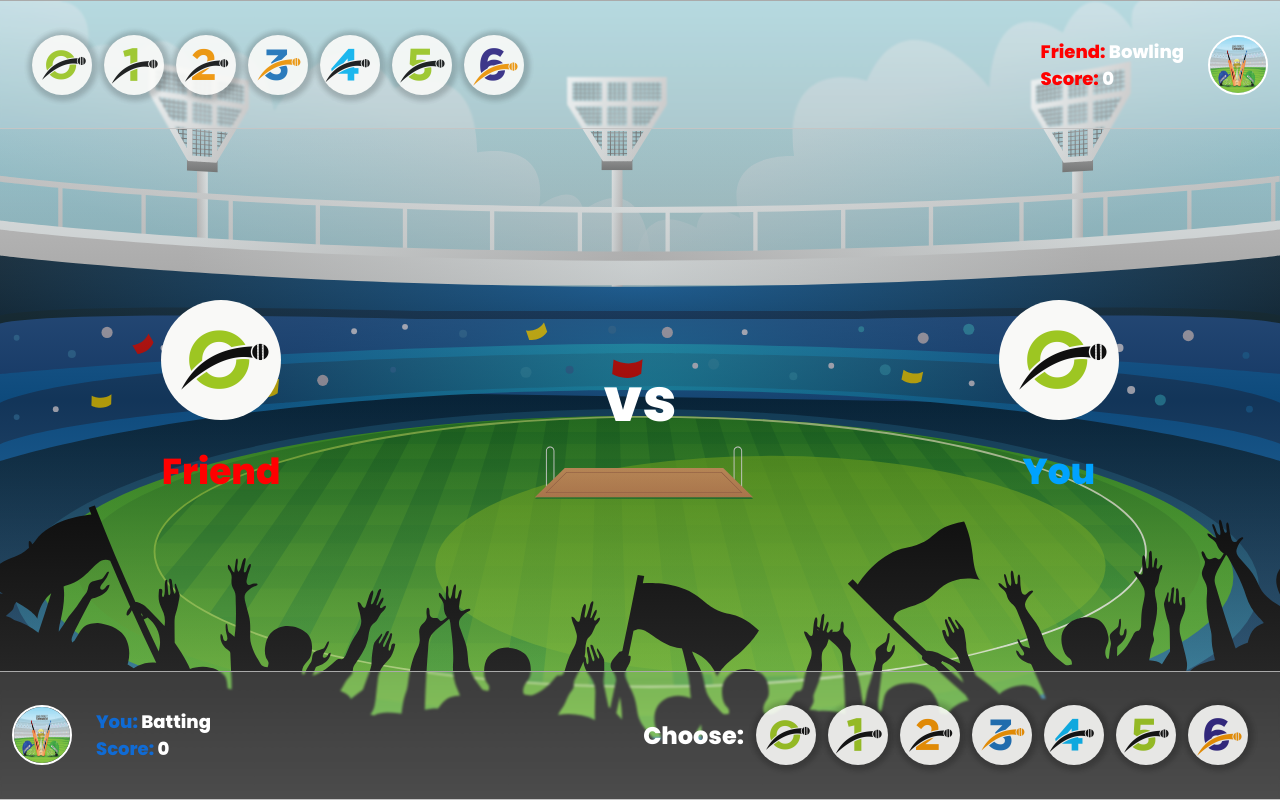
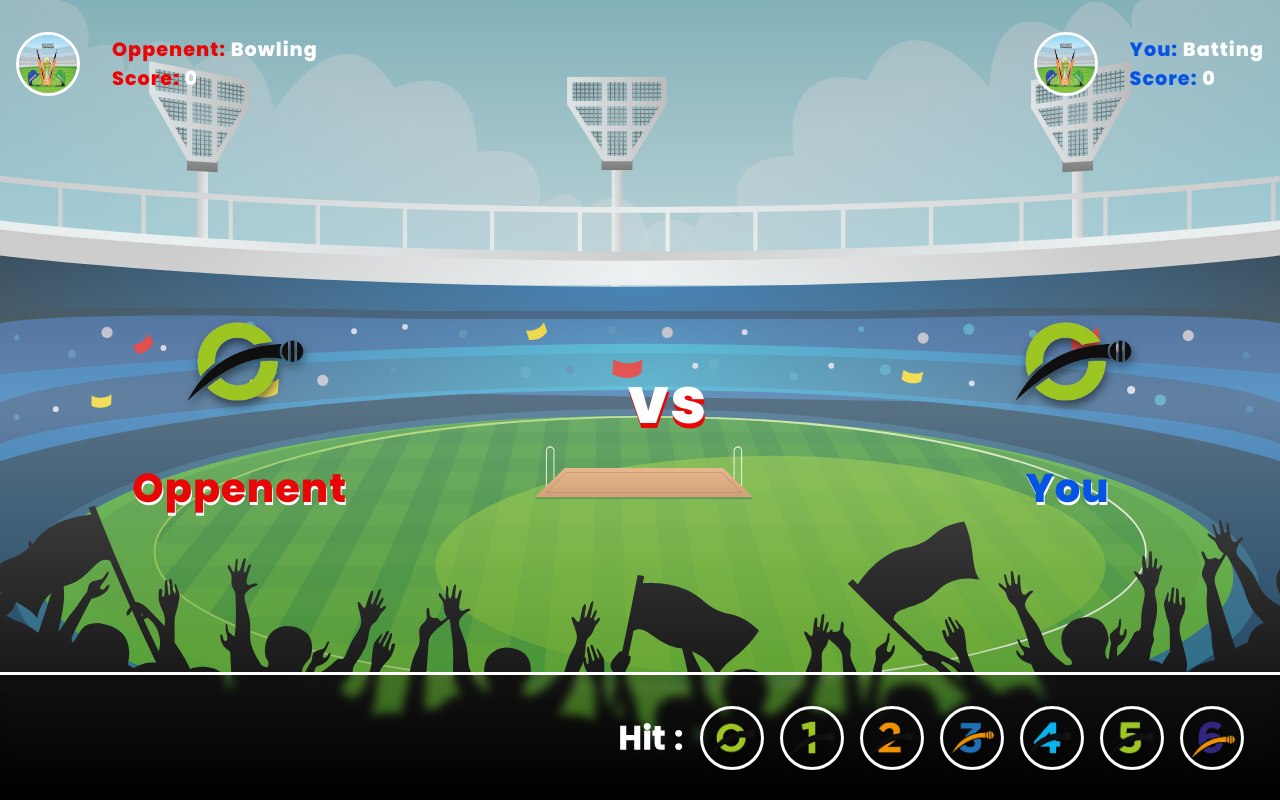
Before and after one commit to AbishekAP/Hand-Cricket, a plain HTML site: page index.html in a window 1280 px wide. Drawn offline with Linux system fonts and the light colour scheme.

Commit message:
Design change and add js

```diff
--- a/index.html
+++ b/index.html
@@ -1,8 +1,7 @@
 <!DOCTYPE html>
 <html lang="en">
-
 <head>
-    <meta charset="UTF-8" />
+    <meta charset="UTF-8"/>
     <meta name="viewport" content="width=device-width, initial-scale=1.0" />
     <title>Hand Cricket</title>
     <link rel="stylesheet" href="style.css" />
@@ -10,68 +9,62 @@
 <link rel="preconnect" href="https://fonts.gstatic.com" crossorigin>
 <link href="https://fonts.googleapis.com/css2?family=Poppins:wght@200;400;600;800&display=swap" rel="stylesheet">
 </head>
-
 <body>
         <div class="ground-container">
-            <div class="bot container">
-                <div class="score-list">
-                    <img src="img/score-0.jpg" alt="" />
-                    <img src="img/score-1.jpg" alt="" />
-                    <img src="img/score-2.jpg" alt="" />
-                    <img src="img/score-3.jpg" alt="" />
-                    <img src="img/score-4.jpg" alt="" />
-                    <img src="img/score-5.jpg" alt="" />
-                    <img src="img/score-6.jpg" alt="" />
-                </div>
+<!---- details ----->
+            <div class="details container">
                 <div class="profile-container">
                     <img src="img/cricket-championship.jpg" alt="" />
                     <div class="details">
-                        <p>Friend: <span>Bowling</span></p>
+                        <p>Oppenent: <span>Bowling</span></p>
+                        <p>Score: <span>0</span></p>
+                    </div>
+                </div>
+                <div class="profile-container">
+                    <img src="img/cricket-championship.jpg" alt=""  />
+                    <div class="details">
+                        <p>You: <span>Batting</span></p>
                         <p>Score: <span>0</span></p>
                     </div>
                 </div>
             </div>
+<!---- Game overview ----->
             <div class="game-overview">
-                <div class="bot-input-show">
-                    <img src="img/score-0.jpg" alt="">
-                    <h2>Friend</h2>
+                <div class="oppenent-input-show">
+                    <img src="img/score-0.png" alt="img"  id="opponent-hit">
+                    <h2>Oppenent</h2>
                 </div>
                 <div class="result-show">
                     <h1>vs</h1>
                 </div>
                 <div class="user-input-show">
-                    <img src="img/score-0.jpg" alt="">
+                    <img src="img/score-0.png" alt="img"  id="user-hit">
                     <h2>You</h2>
                 </div>
             </div>
-            <div class="user container">
-                <div class="profile-container">
-                    <img src="img/cricket-championship.jpg" alt="" />
-                    <div class="details">
-                        <p>You: <span>Batting</span></p>
-                        <p>Score: <span>0</span></p>
-                    </div>
-                </div>
+<!---- Score pick ---->
+            <div class="run-pick container">
                 <div class="score-list">
-                    <h2>Choose:</h2>
-                    <img src="img/score-0.jpg" alt="" />
-                    <img src="img/score-1.jpg" alt="" />
-                    <img src="img/score-2.jpg" alt="" />
-                    <img src="img/score-3.jpg" alt="" />
-                    <img src="img/score-4.jpg" alt="" />
-                    <img src="img/score-5.jpg" alt="" />
-                    <img src="img/score-6.jpg" alt="" />
+                    <h2>Hit :</h2>
+                    <img src="img/score-0.png" alt="score" class="score" value="0" />
+                    <img src="img/score-1.png" alt="score" class="score" value="1" />
+                    <img src="img/score-2.png" alt="score" class="score" value="2" />
+                    <img src="img/score-3.png" alt="score" class="score" value="3" />
+                    <img src="img/score-4.png" alt="score" class="score" value="4" />
+                    <img src="img/score-5.png" alt="score" class="score" value="5" />
+                    <img src="img/score-6.png" alt="score" class="score" value="6" />
                 </div>
             </div>
             <div class="game-result-show">
                 <p>You Went Play Again?</p>
                 <div class="btn-grp">
                     <button type="button">Cancel</button>
-                    <button type="button">OK</button>
+                    <button type="button" id="btn-ok">OK</button>
                 </div>
             </div>
         </div>
         <div class="blur"></div>
+        <script src="script.js"></script>
 </body>
 
 </html>
--- /dev/null
+++ b/script.js
@@ -0,0 +1,45 @@
+const $score=document.querySelectorAll(".score");
+const $userHit=document.querySelector("#user-hit");
+const $opppentHit=document.querySelector("#opponent-hit");
+var score='';
+$score.forEach((e)=>{
+    e.addEventListener('click',()=>{
+        $userHit.src=e.src;
+        var user=e.value;
+        console.log(user);
+        oppenentPlay(user);
+    });
+});
+function oppenentPlay(user){
+    var oppenent=Math.floor((Math.random()*7));
+    switch(oppenent){
+        case 0:
+            $opppentHit.src="img/score-0.png";
+        break;
+        case 1:
+            $opppentHit.src="img/score-1.png";
+        break;
+        case 2:
+            $opppentHit.src="img/score-2.png";
+        break;
+        case 3:
+            $opppentHit.src="img/score-3.png";
+        break;
+        case 4:
+            $opppentHit.src="img/score-4.png";
+        break;
+        case 5:
+            $opppentHit.src="img/score-5.png";
+        break;
+        case 6:
+            $opppentHit.src="img/score-6.png";
+        break;
+        default:
+            console.log("sorry!");
+        break;
+    }
+    resultCheck(user,oppenent);
+}
+function resultCheck(){
+
+}
--- a/style.css
+++ b/style.css
@@ -1,46 +1,45 @@
+:root{
+    --blue:#0654e4;
+    --red:#e90606;
+}
 *{
     margin: 0;
     padding: 0;
     box-sizing: border-box;
     overflow: hidden;
     font-family: 'Poppins', sans-serif;
-    -webkit-user-drag: none;
+    letter-spacing: 1px;
 }
-html{
-    font-size: 75%;
-}
+
+/* ground container */
 .ground-container{
     width: 100vw;
     height: 100vh;
-    background:linear-gradient(#ffffff3d,#00000044,#ffffff38), url('img/Cricket_Stadium.svg');;
+    background:linear-gradient(#0000001f,#ffffff50,#0000002f), url('img/Cricket_Stadium.svg');
     background-position: center;
     background-repeat: no-repeat;
     background-size: cover;
     display: grid;
-    grid-template-areas: "bot bot bot"
+    grid-template-areas: "details details details"
     "game-overview game-overview game-overview"
-    "user user user";
+    "run-pick run-pick run-pick";
     grid-template-columns: repeat(1fr);
     grid-template-rows: 1fr 4fr 1fr;
     gap: 1rem;
 }
-.bot{
-    grid-area: bot;
+.details{
+    grid-area: details;
 }
 .game-overview{
     grid-area: game-overview;
 }
-.user{
-    grid-area: user;
+.run-pick{
+    grid-area: run-pick;
 }
-.container{
+.details.container{
     display: flex;
     align-items: center;
     justify-content: space-between;
-    background-color: rgba(255, 255, 255, 0.1);
-    backdrop-filter: blur(1px);
-    border-bottom: .1rem solid #c5c5c5;
-    border-top: .1rem solid #aaa;
     padding:0 1rem;
 }
 .profile-container{
@@ -48,19 +47,68 @@ html{
     align-items: center;
     gap: 2rem;
 }
-.bot .profile-container{
-    flex-direction: row-reverse;
-}
 .details p{
-    font-size: 1.5rem;
+    font-size: 1.2rem;
     font-weight: bold;
-    color: #0077ffc4;
+    color: var(--blue);
 }
 .details span{
     color: #ffff;
 }
-.bot p{
-    color: #ff0000;
+.profile-container:first-of-type p{
+    color: var(--red);
+}
+/* Game overview */
+.game-overview{
+    display: flex;
+    align-items: center;
+    justify-content: space-around;
+}
+.oppenent-input-show,.user-input-show{
+    display: flex;
+    flex-direction: column;
+    align-items: center;
+    justify-content: space-around;
+    gap:1rem;
+}
+.oppenent-input-show h2{
+    font-size: 2.5rem;
+    color: var(--red);
+    font-weight: 800;
+    /* -webkit-text-stroke: .1rem #ffffff;
+    text-shadow: 1px 5px 5px #3333; */
+    text-shadow: 1px 3px 0px #ffff;
+}
+.user-input-show h2{
+    font-size: 2.5rem;
+    color: var(--blue);
+    font-weight: 800;
+    /* -webkit-text-stroke: .1rem #ffffff;
+    text-shadow: 1px 5px 5px #3333; */
+    text-shadow: 1px 3px 0px #ffff;
+}
+.oppenent-input-show img,.user-input-show img{
+    height: 10rem;
+    aspect-ratio: 1/1;
+    border-radius:50%;
+    filter: drop-shadow(1px 5px 5px rgba(0, 0, 0, 0.5));
+}
+.result-show h1{
+    padding: 1rem;
+    font-size: 4rem;
+    font-weight: bold;
+    color: #ffff;
+    text-shadow: 1px 5px 0px var(--red);
+}
+/* Run pick */
+.run-pick.container{
+    display: flex;
+    align-items: center;
+    justify-content: end;
+    background-color: rgba(0, 0, 0, 0.3);
+    backdrop-filter: blur(5px);
+    border-top: .2rem solid #ffffff;
+    padding:0 1rem;
 }
 .score-list{
     padding: 20px;
@@ -70,64 +118,36 @@ html{
 }
 .score-list h2{
     font-size: 2rem;
-    font-weight: bold;
-    color: #fff;
+    font-weight: 600;
+    color: #ffff;
+    -webkit-text-stroke: .1rem #ffffff;
+    text-shadow: 1px 5px 5px #3333;
 }
 .score-list img{
-    height: 5rem;
+    height: 4rem;
     aspect-ratio: 1/1;
     border-radius: 50%;
-    box-shadow: 1px 1px 5px 5px rgba(0, 0, 0, 0.2),inset 1px 1px 5px rgba(0, 0, 0, 0.5);
-    opacity: 0.9;
-
+    filter: drop-shadow(1px 5px 5px rgba(0, 0, 0, 0.5));
+    border: .2rem solid #ffff;
 }
 .score-list img:active{
-    opacity: 1;
-    border: .1rem solid #333;
+    background-color:  #ffff;
 }
 .profile-container img{
-    height: 5rem;
+    height: 4rem;
     aspect-ratio: 1/1;
     border-radius: 50%;
     border: .2rem solid #fff;
 }
-.game-overview{
-    display: flex;
-    align-items: center;
-    justify-content: space-around;
-}
-.bot-input-show,.user-input-show{
-    display: flex;
-    flex-direction: column;
-    align-items: center;
-    justify-content: space-around;
-    gap: 2rem;
-}
-.bot-input-show h2{
-    font-size: 3rem;
-    color: #ff0000;
-}
-.user-input-show h2{
-    font-size: 3rem;
-    color: #00a2ff;
-}
-.bot-input-show img,.user-input-show img{
-    height: 10rem;
-    aspect-ratio: 1/1;
-    border-radius:50%;
-}
-.result-show h1{
-    font-size: 5rem;
-    font-weight: bold;
-    color: #ffff;
-}
+
+/* Game Result & informations */
 .game-result-show{
     width: 30rem;
     height: 15rem;
     aspect-ratio: 1/1;
     background:#ffffff;
     backdrop-filter: blur(2px);
-    box-shadow: .1rem .1rem 1rem 1rem rgba(0, 0, 0, 0.5),inset 1px 1px 10px rgba(0, 0, 0, 0.3);
+    box-shadow: .1rem .1rem 1rem 1rem rgba(0, 0, 0, 0.3),inset 1px 1px 10px rgba(0, 0, 0, 0.3);
     border-radius: 1rem;
     display: flex;
     flex-direction: column;
@@ -141,15 +161,15 @@ html{
     display: none;
 }
 .game-result-show p{
-    font-size: 2rem;
+    font-size: 1.5rem;
     color: #0077ffc4;
 }
 .game-result-show .btn-grp button:last-of-type{
     background-color: #0077ffc4;
 }
 .game-result-show .btn-grp button{
-    height: 3rem;
-    width:8rem;
+    height: 2rem;
+    width:6rem;
     outline: none;
     border: none;
     background-color: #aaaa;
@@ -161,6 +181,7 @@ html{
     opacity: 1;
     border: .1rem solid #333;
 }
+/* Background Blur */
 .blur{
     width: 100vw;
     height: 100vh;
```
Also changed, not shown: img/score-0.jpg (deleted), img/score-0.png (added), img/score-1.jpg (deleted), img/score-1.png (added), img/score-2.jpg (deleted), img/score-2.png (added), img/score-3.jpg (deleted), img/score-3.png (added), img/score-4.jpg (deleted), img/score-4.png (added), img/score-5.jpg (deleted), img/score-5.png (added), img/score-6.jpg (deleted), img/score-6.png (added).
